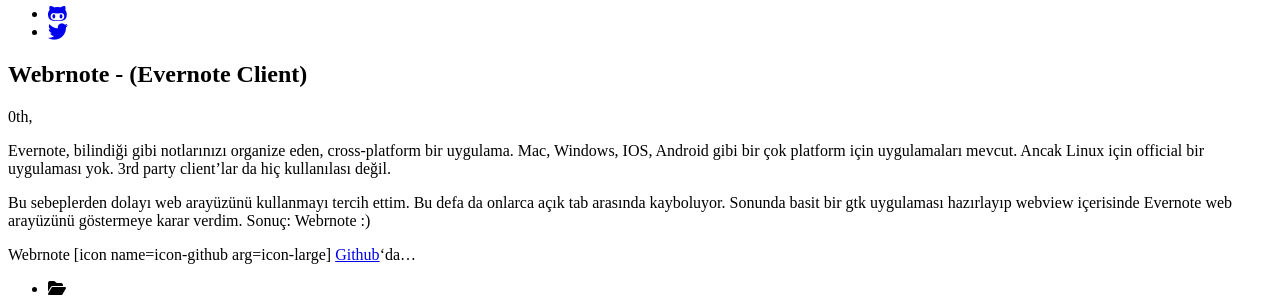
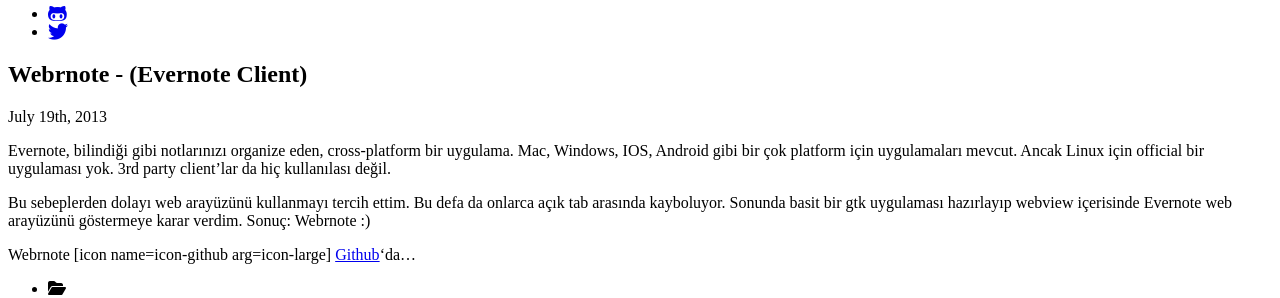
Before and after one commit to dbtek/blog, a Jekyll site: the page built from _posts/2013-07-19-webrnote.markdown, in a window 1280 px wide. Shown: the part 216-514 px from the top of the page. Built offline with Jekyll 4.4.1, drawn with Linux system fonts in a browser that asks for light colours; nearby versions of some CDN libraries; library files that are not in the unit come from our copies; comment, search, counter and statistics services are not loaded.

Commit message:
post date fix

```diff
--- a/_includes/themes/dbtek/post.html
+++ b/_includes/themes/dbtek/post.html
@@ -5,15 +5,15 @@
 
 	<div class="col-sm-10">
 	 <span class="post-date">
-	   {% assign d = post.date | date: "%d" | plus:'0' %}
-	   {{ post.date | date: "%B" }}
+	   {% assign d = page.date | date: "%d" | plus:'0' %}
+	   {{ page.date | date: "%B" }}
 	   {% case d %}
 	     {% when 1 or 21 or 31 %}{{ d }}st,
 	     {% when 2 or 22 %}{{ d }}nd,
 	     {% when 3 or 23 %}{{ d }}rd,
 	     {% else %}{{ d }}th,
 	   {% endcase %}
-	   {{ post.date | date: "%Y" }}
+	   {{ page.date | date: "%Y" }}
 	 </span>
 	  {{ content }}
 
```
